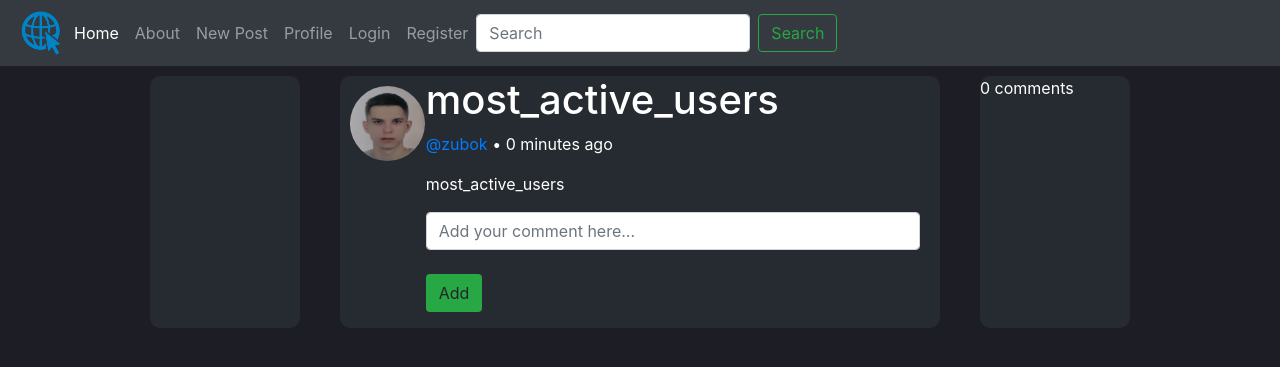
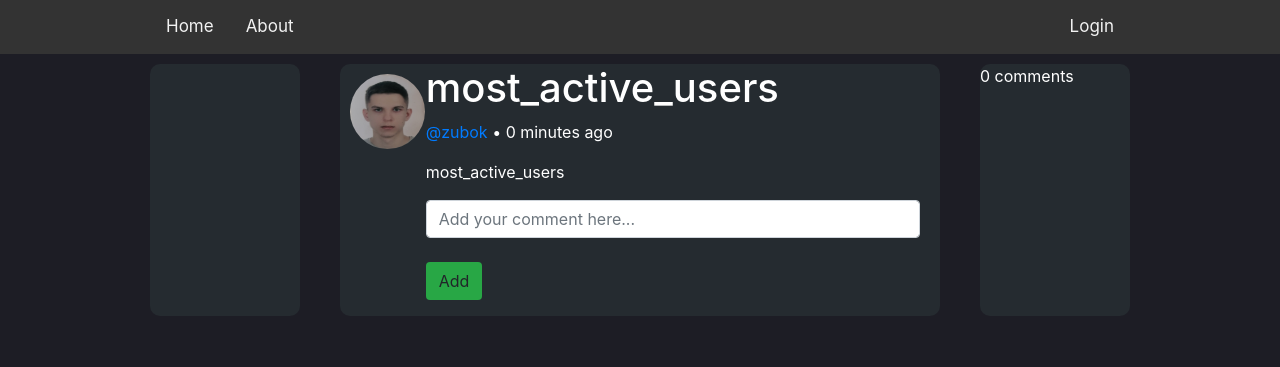
Before and after one commit to dawid31/socialflow, a Django app: page /post-details/17/ in a window 1280 px wide. Shown: the top 367 px of the page. Run offline with Django 4.2, Linux system fonts and the light colour scheme; data comes from the database, SQL or seed files in the repository; both versions use the stored data as it was after the commit.

Commit message:
added recent activity panel where u can see last comments and posts added most active users where u can see top 3 users with highest amount comments and likes combined changed navbar from bootstrap one to pure css small skippable visual updates

```diff
--- a/DjangoBlogApp/models.py
+++ b/DjangoBlogApp/models.py
@@ -33,5 +33,8 @@ class Comment(models.Model):
     content = models.TextField(max_length=128, blank=True, null=True)
     published = models.DateTimeField(auto_now_add=True)
 
+    class Meta():
+        ordering = ['-published']
+
     def __str__(self):
         return f"{self.author} comment: {self.content}"
--- a/DjangoBlogApp/templates/DjangoBlogApp/navbar.html
+++ b/DjangoBlogApp/templates/DjangoBlogApp/navbar.html
@@ -1,5 +1,17 @@
 {% load static %}
-  <nav class="navbar navbar-expand-lg navbar-dark bg-dark">
+
+  <div class="top-navbar">
+    <a href="{% url 'home' %}">Home</a>
+    <a href="{% url 'home' %}">About</a>
+    {% if user.is_authenticated %}
+    <a href="{% url 'create-post' %}">Create Post</a>
+
+    <a href="{% url 'logout' %}" class="on-right">Logout</a>
+    {% else %}
+    <a href="{% url 'login' %}" class="on-right">Login</a>
+    {% endif %}
+  </div>
+  <!-- <nav class="navbar navbar-expand-lg navbar-dark bg-dark">
     <img src="{% static '/images/logo.png' %}" style="width: 50px; height: 50px;">
     <button class="navbar-toggler" type="button" data-toggle="collapse" data-target="#navbarNavAltMarkup" aria-controls="navbarNavAltMarkup" aria-expanded="false" aria-label="Toggle navigation">
       <span class="navbar-toggler-icon"></span>
@@ -18,10 +30,13 @@
           <a class="nav-item nav-link" href="{% url 'register' %}">Register</a>
         {% endif %}
 
-        <form class="form-inline my-2 my-lg-0">
-          <input class="form-control mr-sm-2" type="text" name="q" placeholder="Search" aria-label="Search">
-          <button class="btn btn-outline-success my-2 my-sm-0" type="submit">Search</button>
-        </form>
+        <div class="right-navbar">
+          <form class="form-inline my-2 my-lg-0">
+            <input class="form-control mr-sm-2" type="text" name="q" placeholder="Search" aria-label="Search">
+            <button class="btn btn-outline-success my-2 my-sm-0" type="submit">Search</button>
+          </form>
+        </div>
+
       </div>
     </div>
-  </nav>
+  </nav> -->
--- a/DjangoBlogApp/views.py
+++ b/DjangoBlogApp/views.py
@@ -4,12 +4,20 @@ from .forms import CustomUserCreationForm, AccountForm, PostForm
 from .models import *
 
 from django.db.models import Q
-
+from django.contrib.auth import get_user_model
 from django.contrib.auth.models import User
 from django.contrib.auth import authenticate, login, logout
 
 # Create your views here.
 def home(request):
+    User = get_user_model()
+    users = User.objects.all()
+    users_and_posts = {}
+
+    for user in users:
+        user_posts = Post.objects.filter(host=user).count()
+        users_and_posts[user.username] = user_posts
+
     q = request.GET.get('q') if request.GET.get('q') != None else ''
     posts = Post.objects.filter(
         Q(name__icontains=q) |
@@ -23,8 +31,18 @@ def home(request):
             content = content,
             #post = ????
             )
+    recent_posts = Post.objects.all().order_by('-published')[:5]
+    recent_comments = Comment.objects.all().order_by('-published')[:5]
     comments = Comment.objects.all()
-    context = {'posts': posts, 'comments': comments}
+
+    context = {
+        'posts': posts,
+        'comments': comments,
+        'recent_posts': recent_posts,
+        'recent_comments': recent_comments,
+        'users_and_posts': users_and_posts,
+    }
+
     return render(request, 'DjangoBlogApp/home.html', context)
 
 
@@ -33,11 +51,11 @@ def create_post(request):
         name = request.POST.get('post_name')
         content = request.POST.get('post_content')
         Post.objects.create(
-            host = request.user,
-            name = name,
+        host = request.user,
+        name = name,
         content = content,
         )
-    context = {'form': form}
+    context = {}
     return render(request, 'DjangoBlogApp/create_post.html', context)
 
 
--- a/static/css/main.css
+++ b/static/css/main.css
@@ -91,8 +91,62 @@
 .sidebar-container
 {
     text-align: left;
+    max-height: 400px;
     border-radius: 10px;
     margin-top: 5px;
     margin-bottom: 5px;
     background: #252B30;
 }
+
+.sidebar-label
+{
+    text-align: center;
+    font-size: larger;
+    letter-spacing: 1px;
+    border-top-left-radius: 10px;
+    border-top-right-radius: 10px;
+    height: 30px;
+    background: #3c4a55;
+}
+
+.sidebar-most-and-recent-container
+{
+    margin-top: 20px;
+    margin-bottom: 20px;
+}
+
+.right-navbar
+{
+    float: right;
+}
+
+.top-navbar
+{
+    padding-left: 150px;
+    padding-right: 150px;
+    background: #333;
+    overflow: hidden;
+
+}
+
+.top-navbar a
+{
+
+    float: left;
+    color: #f2f2f2;
+    text-align: center;
+    padding: 14px 16px;
+    text-decoration: none;
+    font-size: 17px;
+  }
+
+.top-navbar a:hover
+{
+    background-color: #ddd;
+    color: black;
+}
+
+.top-navbar a.on-right
+{
+    float: right;
+}
```
Also changed, not shown: DjangoBlogApp/templates/DjangoBlogApp/home.html (+34 -1 lines), db.sqlite3.
